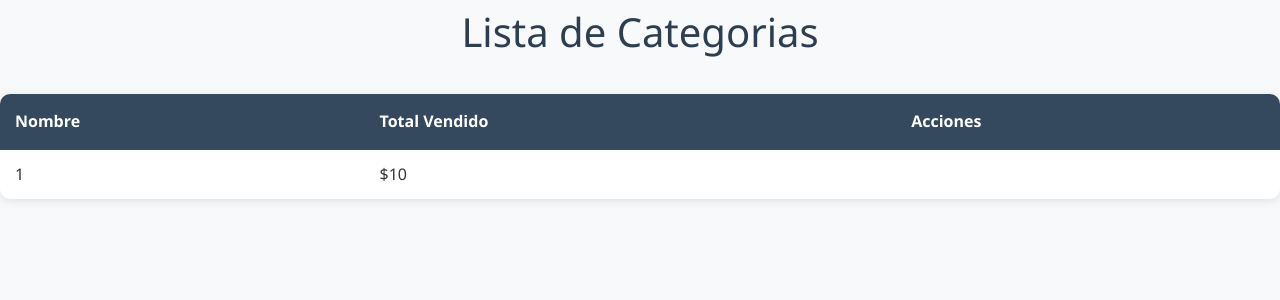
After one commit to superocho/CRUD-python-flask-psycopg2, a Flask app: page /categorias in a window 1280 px wide. The commit adds this page. Shown: the top 300 px of the page. Run offline with Flask 2, Linux system fonts and the light colour scheme; a database or web service that is not in the repository returns one stand-in record (values such as "Sample title").

Commit message:
categorias

```diff
--- a/main.py
+++ b/main.py
@@ -60,12 +60,24 @@ def getCategorias():
     cursor.execute("SELECT * FROM Categorias")
     return cursor.fetchall()
 
+def getCategoriasJOIN():
+    cursor.execute("""
+        SELECT C.nombre_categoria, SUM(D.subtotal)
+        FROM Categorias C JOIN Productos P ON C.id_categoria = P.id_categoria
+        JOIN detalle_factura D ON P.id_producto = D.id_producto
+        GROUP BY C.nombre_categoria
+        ORDER BY SUM(D.subtotal) DESC
+    """)
+    return cursor.fetchall()
+
 # --------------------------------------------------------------------------------------------------------
 # --------------------------------------------------------------------------------------------------------
 
 # web: Muestra todos los clientes
 @app.route('/clientes')
 def mostrarClientes():
+    for categoria in getCategoriasJOIN():
+        print(categoria)
     clientes = getClientes()
     return render_template('clientes.html', clientes=clientes)
 
@@ -109,6 +121,15 @@ def deleteProductoWeb(id):
     deleteProducto(conn, id)
     return redirect(url_for('mostrarProductos'))
 
+@app.route('/categorias')
+def mostrarCategorias():
+    categorias = getCategoriasJOIN()
+    return render_template('categorias.html', categorias=categorias)
+
+# @app.route('/categorias/add')
+# def mostrarCategorias():
+#     return redirect(url_for('mostrarCategorias'))
+
 @app.route('/')
 def home():
     return render_template('home.html')
--- /dev/null
+++ b/templates/categorias.html
@@ -0,0 +1,30 @@
+{% extends 'base.html' %}
+
+{% block head %}
+<title>Categorias</title>
+{% endblock %}
+
+{% block body %}
+<h1>Lista de Categorias</h1>
+<table>
+    <thead>
+        <tr>
+            <th>Nombre</th>
+            <th>Total Vendido</th>
+            <th>Acciones</th>
+        </tr>
+    </thead>
+    <tbody>
+        {% if categorias %}
+            {% for categoria in categorias %}
+                <tr>
+                    <td>{{ categoria[0] }}</td>
+                    <td>${{ "{:,.0f}".format(categoria[1]) }}</td>
+                    <td>
+                    </td>
+                </tr>
+            {% endfor %}
+        {% endif %}
+    </tbody>
+</table>
+{% endblock %}
--- a/templates/home.html
+++ b/templates/home.html
@@ -12,4 +12,7 @@
         <a href="{{ url_for('mostrarProductos') }}" class="btn-module btn-productos">
             <div class="btn-title">Productos</div>
         </a>
+        <a href="{{ url_for('mostrarCategorias') }}" class="btn-module btn-productos">
+            <div class="btn-title">Categorias</div>
+        </a>
 {% endblock %}
```
Also changed, not shown: gitab.txt (+9 -0 lines).
